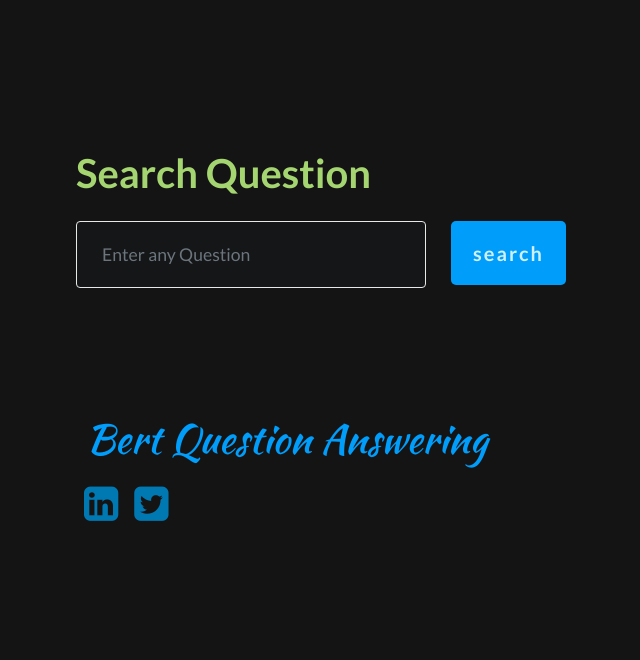
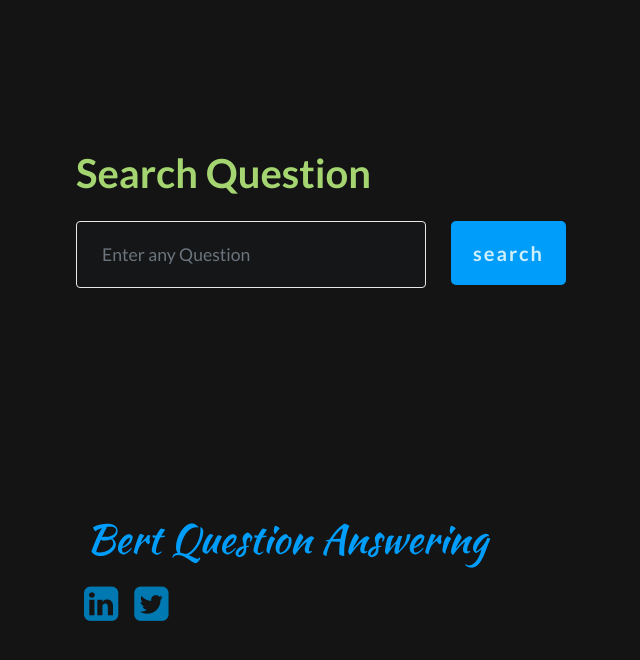
Before and after one commit to VinayTurpati/bertQA, a Flask app: page / in a window 1280 px wide. Shown: the part 61-721 px from the top of the page, without its empty margins (9-649 px from the left). Run offline with Flask 2, Linux system fonts and the light colour scheme; some libraries are stand-ins or nearby versions; some web fonts are replaced.

Commit message:
Update index.html

```diff
--- a/templates/index.html
+++ b/templates/index.html
@@ -12,7 +12,7 @@
         </div>
     </section>
 
-<section class=" cid-qYkSYwjd5G" id="header2-25" style="height: 400px; background-image:none; background-color:rgb(20,20,20); padding-top:150px; padding-bottom:0px;">
+<section class=" cid-qYkSYwjd5G" id="header2-25" style="height: 500px; background-image:none; background-color:rgb(20,20,20); padding-top:150px; padding-bottom:0px;">
     {% include "search_box.html" %}
 </section>
 
```
